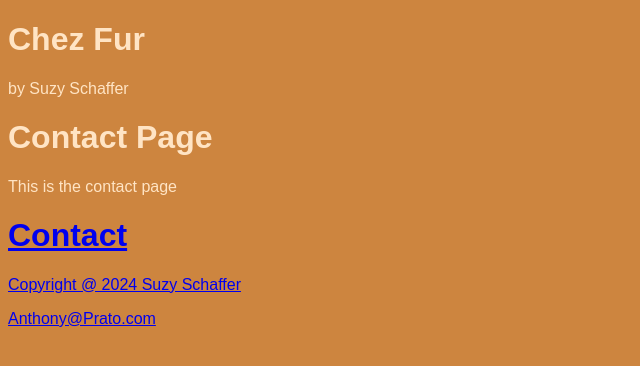
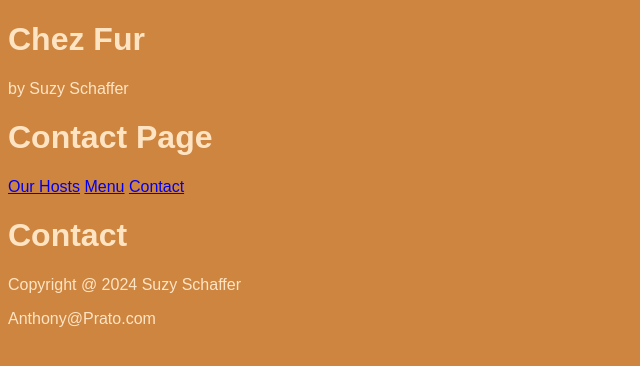
Before and after one commit to AntPrato/ChezFur-Cat-Updated, a plain HTML site: page Contact.html in a window 1280 px wide. Shown: the whole page, without its empty margins (0-640 px from the left). Drawn offline with Linux system fonts and the light colour scheme.

Commit message:
Contact.html

```diff
--- a/Contact.html
+++ b/Contact.html
@@ -13,8 +13,10 @@ content="width=device-width,initial-scale=1.0">
 
 <h1> Chez Fur </h1>
 <p> by Suzy Schaffer </p><h1> Contact Page </h1>
-<nav> This is the contact page </p>
-<a href="Contact.html"</a>
+<nav class="navigations">
+	<a href="OurHosts.html">Our Hosts</a>
+	<a href="Menu.html">Menu</a>
+	<a href="Contact.html">Contact</a>
 </nav>
 
 <h1> Contact </h1>
```
